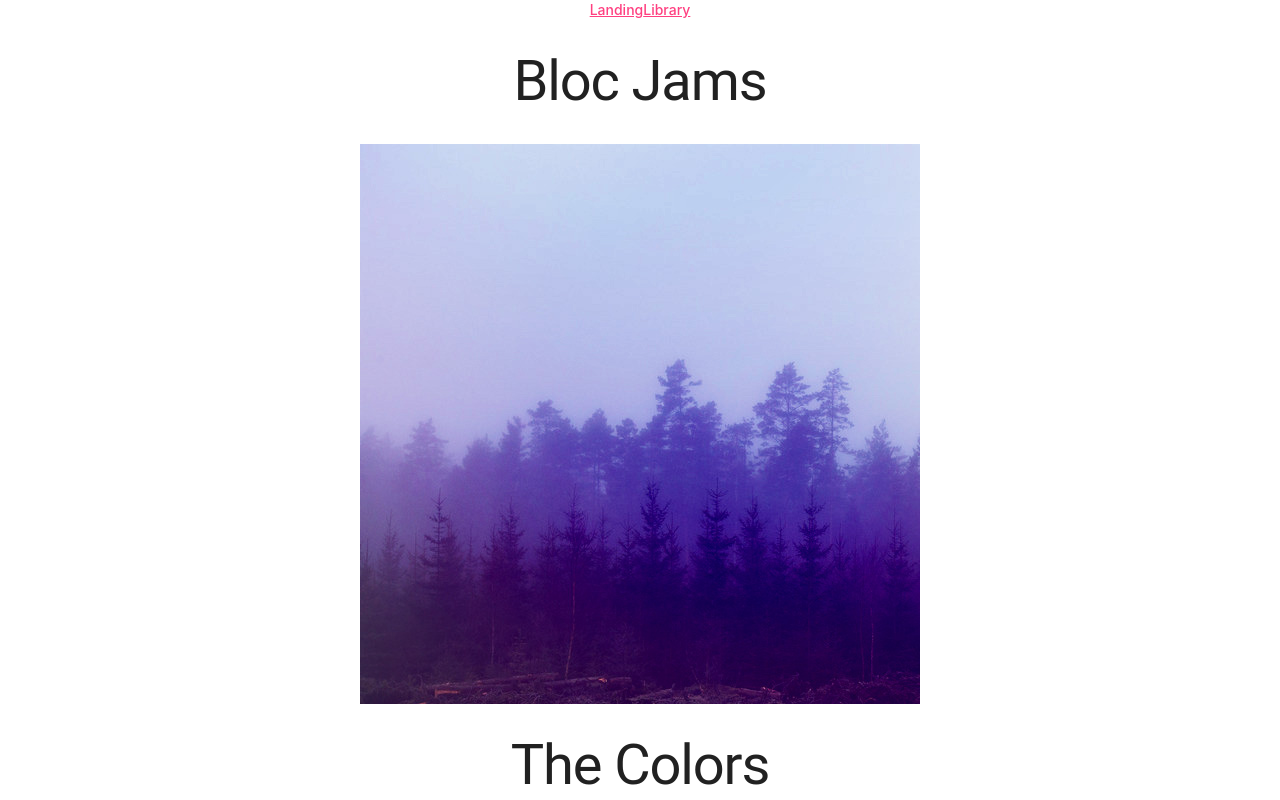
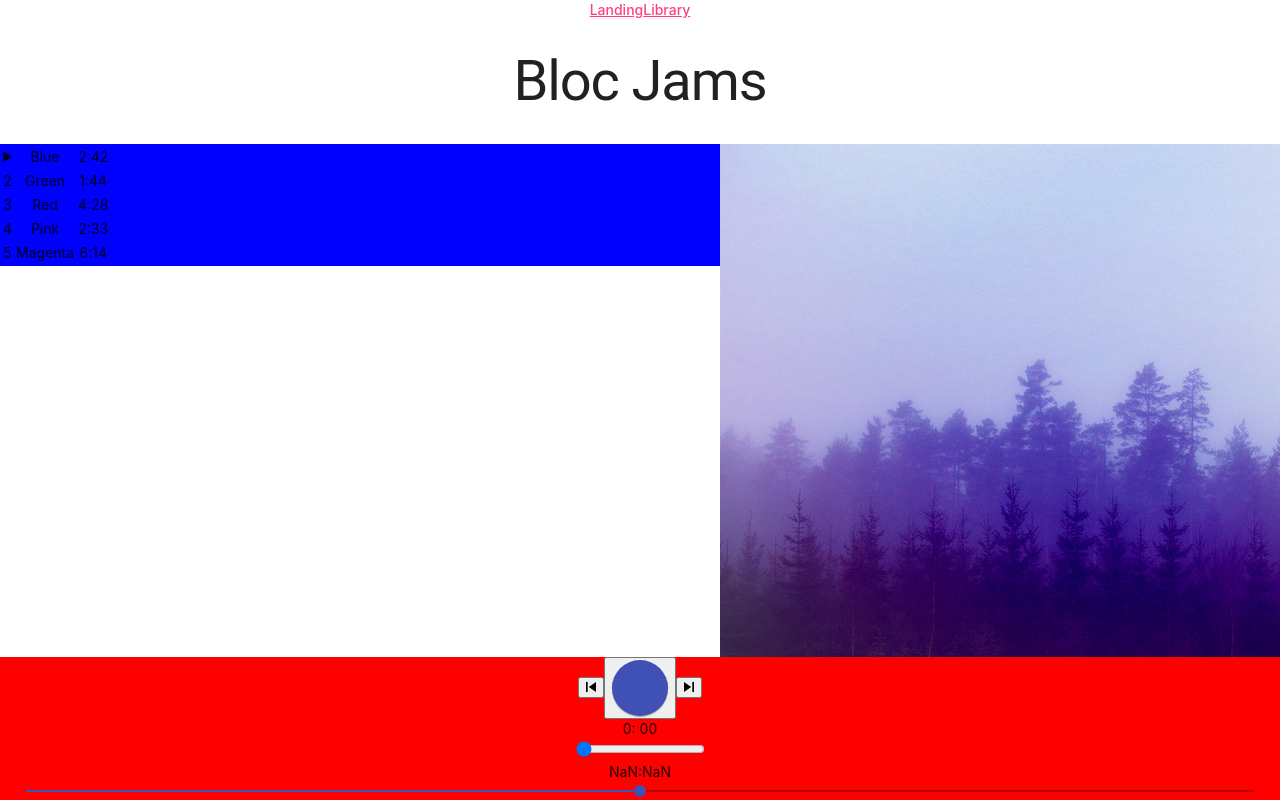
Before and after one commit to bstones1225/bloc-jams-react, a React (Create React App) app in the folder bloc-jams-react/: page /album/the-colors in a window 1280 px wide. Shown: the top 800 px of the page. Built offline with nearby package versions, Linux system fonts and the light colour scheme; some icons are missing.

Commit message:
Styling updates

```diff
--- a/bloc-jams-react/src/components/Album.js
+++ b/bloc-jams-react/src/components/Album.js
@@ -136,7 +136,7 @@ return (index+1)
             <h2 className="artist">{this.state.album.artist}</h2>
             <div id="release-info">{this.state.album.releaseInfo}</div>
           </div>
-        </section>
+      </section>
         <table id="song-list">
           <colgroup>
             <col id="song-number-column" />
--- a/bloc-jams-react/src/index.css
+++ b/bloc-jams-react/src/index.css
@@ -12,3 +12,22 @@ code {
   font-family: source-code-pro, Menlo, Monaco, Consolas, "Courier New",
     monospace;
 }
+
+.player-bar {
+  position: fixed;
+  background: red;
+  bottom:0;
+  width:100%;
+}
+#album-info {
+  background-color: blue;
+  right:0;
+  position:fixed;
+
+}
+.album{
+  float:left;
+  background-color: blue;
+  width:75%;
+
+}
```
